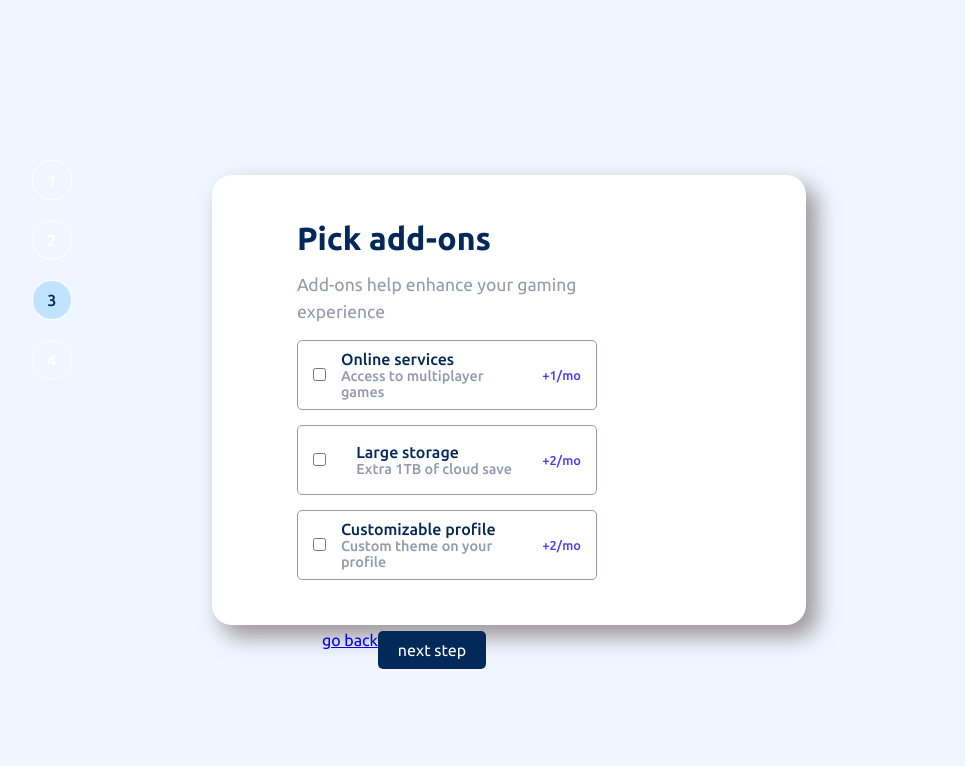
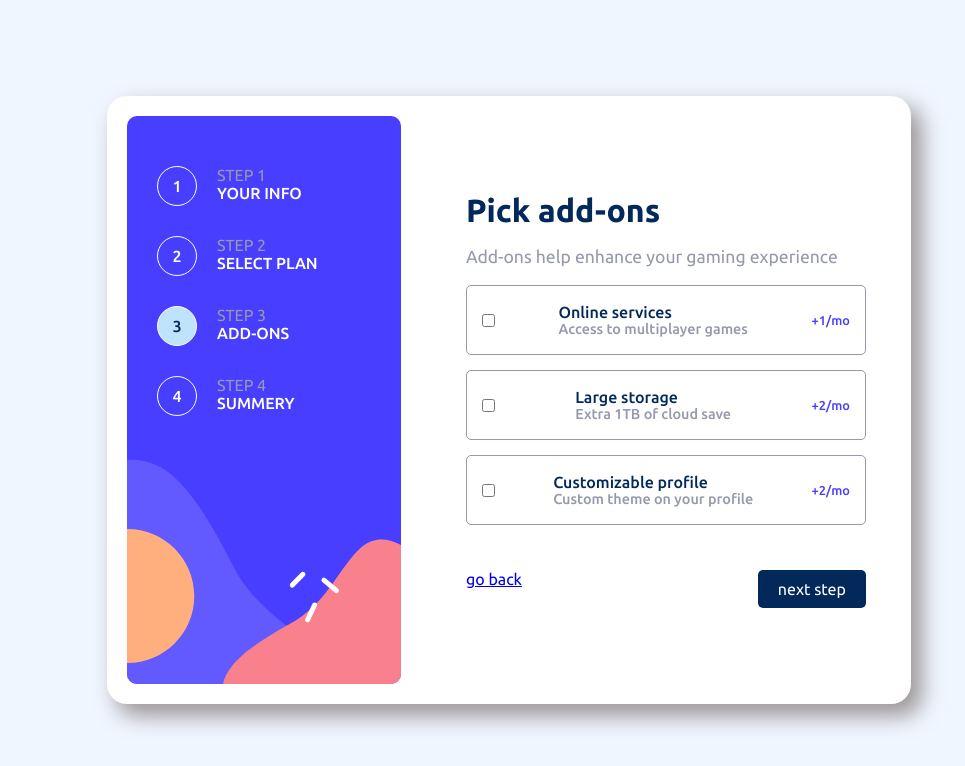
Before and after one commit to gio797/multi-step-form, a React (Vite) app: page /page3 in a window 1280 px wide. Shown: the top 766 px of the page, without its empty margins (131-1096 px from the left). Built offline with nearby package versions, Linux system fonts and the light colour scheme.

Commit message:
add page buubles

```diff
--- a/src/index.css
+++ b/src/index.css
@@ -91,7 +91,7 @@ input[type="radio"]:checked + label {
   display: none;
 }
 
-.bubble-wrapper {
+.bubbles-wrapper {
   position: relative;
   display: flex;
   justify-content: center;
@@ -114,6 +114,27 @@ input[type="radio"]:checked + label {
 .bubble.active {
   background-color: var(--Light-blue);
   color: var(--Marine-blue);
+}
+
+.bubble-box {
+  display: flex;
+  gap: 20px;
+}
+
+.bubble-info {
+  display: none;
+  /* width: 120px; */
+}
+
+.bubble-info-step {
+  color: var(--Cool-gray);
+  text-transform: uppercase;
+}
+
+.bubble-info-title {
+  color: var(--White);
+  text-transform: uppercase;
+  font-weight: 500;
 }
 
 .form {
@@ -141,7 +162,9 @@ input[type="radio"]:checked + label {
 
 .links-wrapper {
   display: flex;
-  justify-content: space-around;
+  justify-content: space-between;
+  position: relative;
+  top: 180px;
 }
 
 .next-page-btn {
@@ -223,7 +246,6 @@ input[type="radio"]:checked + label {
 }
 
 .submit-btn {
-  margin-top: 20px;
   background-color: var(--Purplish-blue);
   font-family: inherit;
   font-size: 1rem;
@@ -234,6 +256,10 @@ input[type="radio"]:checked + label {
   border-radius: 5px;
 }
 
+.submit-btn:hover {
+  background-color: hsl(244, 98%, 77%);
+}
+
 @media (min-width: 500px) {
   body {
     display: flex;
@@ -242,10 +268,12 @@ input[type="radio"]:checked + label {
   }
 
   main {
+    position: relative;
     background-color: var(--White);
     display: flex;
     justify-content: center;
     align-items: center;
+    gap: 40px;
     padding: 20px;
     border-radius: 20px;
     box-shadow: 10px 11px 21px 1px rgba(128, 119, 119, 0.75);
@@ -258,27 +286,31 @@ input[type="radio"]:checked + label {
   }
 
   .side-bar-desk {
-    display: unset;
+    display: block;
   }
 
   .form {
     position: unset;
     box-shadow: unset;
+    width: 450px;
   }
 
-  .bubble-wrapper {
-    /* position: rel; */
+  .bubbles-wrapper {
+    position: absolute;
     display: flex;
     flex-direction: column;
     justify-content: center;
-    top: -130px;
-    left: -200px;
-    gap: 20px;
+    top: 70px;
+    left: 50px;
+    gap: 30px;
   }
 
   .links-wrapper {
-    position: relative;
-    top: 250px;
-    left: -300px;
+    position: unset;
+    margin-top: 30px;
+  }
+
+  .bubble-info {
+    display: block;
   }
 }
--- a/src/pages/Page1.jsx
+++ b/src/pages/Page1.jsx
@@ -37,11 +37,35 @@ function Page1({ formData, handleChange }) {
     <main>
       <img src={sidebar} alt="" className="side-bar-mob" />
       <img src={sidebarDesk} alt="" className="side-bar-desk" />
-      <div className="bubble-wrapper">
+      <div className="bubbles-wrapper">
+        <div className="bubble-box">
           <div className="bubble active">1</div>
+          <div className="bubble-info">
+            <p className="bubble-info-step">step 1</p>
+            <p className="bubble-info-title">your info </p>
+          </div>
+        </div>
+        <div className="bubble-box">
           <div className="bubble">2</div>
+          <div className="bubble-info">
+            <p className="bubble-info-step">step 2</p>
+            <p className="bubble-info-title">select plan</p>
+          </div>
+        </div>
+        <div className="bubble-box">
           <div className="bubble">3</div>
+          <div className="bubble-info">
+            <p className="bubble-info-step">step 3</p>
+            <p className="bubble-info-title">add-ons</p>
+          </div>
+        </div>
+        <div className="bubble-box">
           <div className="bubble">4</div>
+          <div className="bubble-info">
+            <p className="bubble-info-step">step 4</p>
+            <p className="bubble-info-title">summery</p>
+          </div>
+        </div>
       </div>
       <form className="form">
         <h1 className="title">Personal info </h1>
@@ -81,7 +105,6 @@ function Page1({ formData, handleChange }) {
           value={formData.phoneNumber}
         />
         <p className="error-msg">{phNumberErrorMsg}</p>
-      </form>
         <div className="links-wrapper">
           <Link
             to="/page2"
@@ -91,6 +114,7 @@ function Page1({ formData, handleChange }) {
             next step
           </Link>
         </div>
+      </form>
     </main>
   );
 }
--- a/src/pages/Page2.jsx
+++ b/src/pages/Page2.jsx
@@ -1,6 +1,7 @@
 import React, { useState } from "react";
 import { Link } from "react-router-dom";
 import sidebar from "../assets/images/bg-sidebar-mobile.svg";
+import sidebarDesk from "../assets/images/bg-sidebar-desktop.svg";
 import iconArcade from "../assets/images/icon-arcade.svg";
 import iconAdvanced from "../assets/images/icon-advanced.svg";
 import iconPro from "../assets/images/icon-pro.svg";
@@ -20,11 +21,36 @@ function Page2({ formData, handleChange, planType, handlePlanType }) {
   return (
     <main>
       <img src={sidebar} alt="" className="side-bar-mob" />
-      <div className="bubble-wrapper">
+      <img src={sidebarDesk} alt="" className="side-bar-desk" />
+      <div className="bubbles-wrapper">
+        <div className="bubble-box">
           <div className="bubble">1</div>
+          <div className="bubble-info">
+            <p className="bubble-info-step">step 1</p>
+            <p className="bubble-info-title">your info </p>
+          </div>
+        </div>
+        <div className="bubble-box">
           <div className="bubble active">2</div>
+          <div className="bubble-info">
+            <p className="bubble-info-step">step 2</p>
+            <p className="bubble-info-title">select plan</p>
+          </div>
+        </div>
+        <div className="bubble-box">
           <div className="bubble">3</div>
+          <div className="bubble-info">
+            <p className="bubble-info-step">step 3</p>
+            <p className="bubble-info-title">add-ons</p>
+          </div>
+        </div>
+        <div className="bubble-box">
           <div className="bubble">4</div>
+          <div className="bubble-info">
+            <p className="bubble-info-step">step 4</p>
+            <p className="bubble-info-title">summery</p>
+          </div>
+        </div>
       </div>
       <form className="form">
         <h1 className="title">Select your plan</h1>
@@ -90,7 +116,7 @@ function Page2({ formData, handleChange, planType, handlePlanType }) {
             <label htmlFor="yearly-arcade" className="radio-lbl">
               <img src={iconArcade} alt="icon" />
               <div>
-                <p>Arcade</p> <span>$90/mo</span>
+                <p>Arcade</p> <span>$90/yr</span>
                 <p>2 months free</p>
               </div>
             </label>
@@ -105,7 +131,7 @@ function Page2({ formData, handleChange, planType, handlePlanType }) {
             <label htmlFor="yearly-advanced" className="radio-lbl">
               <img src={iconAdvanced} alt="icon" />
               <div>
-                <p>advanced</p> <span>$120/mo</span>
+                <p>advanced</p> <span>$120/yr</span>
                 <p>2 months free</p>
               </div>
             </label>
@@ -120,7 +146,7 @@ function Page2({ formData, handleChange, planType, handlePlanType }) {
             <label htmlFor="yearly-pro" className="radio-lbl">
               <img src={iconPro} alt="icon" />
               <div>
-                <p>pro</p> <span>$150/mo</span>
+                <p>pro</p> <span>$150/yr</span>
                 <p>2 months free</p>
               </div>
             </label>
@@ -137,13 +163,13 @@ function Page2({ formData, handleChange, planType, handlePlanType }) {
 
           <span> Yearly</span>
         </button>
-      </form>
         <div className="links-wrapper">
           <Link to="/">go back</Link>
           <Link to="/page3" className="next-page-btn" onClick={onNextPage}>
             next step
           </Link>
         </div>
+      </form>
     </main>
   );
 }
--- a/src/pages/Page3.jsx
+++ b/src/pages/Page3.jsx
@@ -1,16 +1,42 @@
 import React, { useState } from "react";
 import { Link } from "react-router-dom";
 import sidebar from "../assets/images/bg-sidebar-mobile.svg";
+import sidebarDesk from "../assets/images/bg-sidebar-desktop.svg";
 
 function Page3({ formData, handleChange, planType }) {
   return (
     <main>
       <img src={sidebar} alt="" className="side-bar-mob" />
-      <div className="bubble-wrapper">
+      <img src={sidebarDesk} alt="" className="side-bar-desk" />
+      <div className="bubbles-wrapper">
+        <div className="bubble-box">
           <div className="bubble">1</div>
+          <div className="bubble-info">
+            <p className="bubble-info-step">step 1</p>
+            <p className="bubble-info-title">your info </p>
+          </div>
+        </div>
+        <div className="bubble-box">
           <div className="bubble">2</div>
+          <div className="bubble-info">
+            <p className="bubble-info-step">step 2</p>
+            <p className="bubble-info-title">select plan</p>
+          </div>
+        </div>
+        <div className="bubble-box">
           <div className="bubble active">3</div>
+          <div className="bubble-info">
+            <p className="bubble-info-step">step 3</p>
+            <p className="bubble-info-title">add-ons</p>
+          </div>
+        </div>
+        <div className="bubble-box">
           <div className="bubble">4</div>
+          <div className="bubble-info">
+            <p className="bubble-info-step">step 4</p>
+            <p className="bubble-info-title">summery</p>
+          </div>
+        </div>
       </div>
       <form className="form">
         <h1 className="title">Pick add-ons</h1>
@@ -82,7 +108,7 @@ function Page3({ formData, handleChange, planType }) {
                   <p className="info">Access to multiplayer games</p>
                 </div>
               </label>
-              <p className="price">+10/mo</p>
+              <p className="price">+10/yr</p>
             </div>
             <div className="checkbox-wrapper">
               <input
@@ -98,7 +124,7 @@ function Page3({ formData, handleChange, planType }) {
                   <p className="info">Extra 1TB of cloud save</p>
                 </div>
               </label>
-              <p className="price">+20/mo</p>
+              <p className="price">+20/yr</p>
             </div>
             <div className="checkbox-wrapper">
               <input
@@ -114,17 +140,17 @@ function Page3({ formData, handleChange, planType }) {
                   <p className="info">Custom theme on your profile</p>
                 </div>
               </label>
-              <p className="price">+20/mo</p>
+              <p className="price">+20/yr</p>
             </div>
           </>
         )}
-      </form>
         <div className="links-wrapper">
           <Link to="/page2">go back</Link>
           <Link to="/page4" className="next-page-btn">
             next step
           </Link>
         </div>
+      </form>
     </main>
   );
 }
--- a/src/pages/Page4.jsx
+++ b/src/pages/Page4.jsx
@@ -1,6 +1,7 @@
 import React, { useEffect, useState } from "react";
 import { Link, useNavigate } from "react-router-dom";
 import sidebar from "../assets/images/bg-sidebar-mobile.svg";
+import sidebarDesk from "../assets/images/bg-sidebar-desktop.svg";
 
 function Page4({ planType, formData }) {
   const navigate = useNavigate();
@@ -87,11 +88,36 @@ function Page4({ planType, formData }) {
   return (
     <main>
       <img src={sidebar} alt="" className="side-bar-mob" />
-      <div className="bubble-wrapper">
+      <img src={sidebarDesk} alt="" className="side-bar-desk" />
+      <div className="bubbles-wrapper">
+        <div className="bubble-box">
           <div className="bubble">1</div>
+          <div className="bubble-info">
+            <p className="bubble-info-step">step 1</p>
+            <p className="bubble-info-title">your info </p>
+          </div>
+        </div>
+        <div className="bubble-box">
           <div className="bubble">2</div>
+          <div className="bubble-info">
+            <p className="bubble-info-step">step 2</p>
+            <p className="bubble-info-title">select plan</p>
+          </div>
+        </div>
+        <div className="bubble-box">
           <div className="bubble">3</div>
+          <div className="bubble-info">
+            <p className="bubble-info-step">step 3</p>
+            <p className="bubble-info-title">add-ons</p>
+          </div>
+        </div>
+        <div className="bubble-box">
           <div className="bubble active">4</div>
+          <div className="bubble-info">
+            <p className="bubble-info-step">step 4</p>
+            <p className="bubble-info-title">summery</p>
+          </div>
+        </div>
       </div>
       <form className="form" onSubmit={handleSubmit}>
         <h1 className="title">FInishing up</h1>
@@ -166,14 +192,11 @@ function Page4({ planType, formData }) {
             </div>
           )}
         </div>
-        <button className="submit-btn">Confirm</button>
-      </form>
         <div className="links-wrapper">
           <Link to="/page3">go back</Link>
-        {/* <Link to="/page5" className="next-page-btn">
-          Confirm
-        </Link> */}
+          <button className="submit-btn">Confirm</button>
         </div>
+      </form>
     </main>
   );
 }
--- a/src/pages/Page5.jsx
+++ b/src/pages/Page5.jsx
@@ -1,16 +1,42 @@
 import React from "react";
 import sidebar from "../assets/images/bg-sidebar-mobile.svg";
 import img from "../assets/images/icon-thank-you.svg";
+import sidebarDesk from "../assets/images/bg-sidebar-desktop.svg";
 
 function Page5() {
   return (
     <main>
       <img src={sidebar} alt="" className="side-bar-mob" />
-      <div className="bubble-wrapper">
-        <div className="bubble">1</div>
-        <div className="bubble">2</div>
-        <div className="bubble">3</div>
-        <div className="bubble active">4</div>
+      <img src={sidebarDesk} alt="" className="side-bar-desk" />
+      <div className="bubbles-wrapper">
+        <div className="bubble-box">
+          <div className="bubble">1</div>
+          <div className="bubble-info">
+            <p className="bubble-info-step">step 1</p>
+            <p className="bubble-info-title">your info </p>
+          </div>
+        </div>
+        <div className="bubble-box">
+          <div className="bubble">2</div>
+          <div className="bubble-info">
+            <p className="bubble-info-step">step 2</p>
+            <p className="bubble-info-title">select plan</p>
+          </div>
+        </div>
+        <div className="bubble-box">
+          <div className="bubble">3</div>
+          <div className="bubble-info">
+            <p className="bubble-info-step">step 3</p>
+            <p className="bubble-info-title">add-ons</p>
+          </div>
+        </div>
+        <div className="bubble-box">
+          <div className="bubble active">4</div>
+          <div className="bubble-info">
+            <p className="bubble-info-step">step 4</p>
+            <p className="bubble-info-title">summery</p>
+          </div>
+        </div>
       </div>
       <form className="form page5">
         <img src={img} alt="icon" className="thank-you-icon" />
```
Lines whose indentation alone changed are shown as unchanged.
